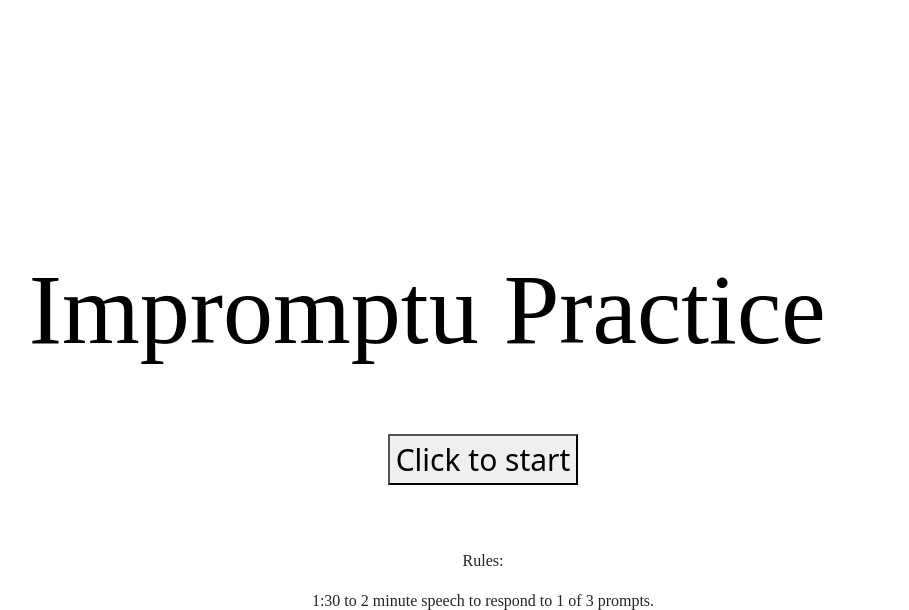
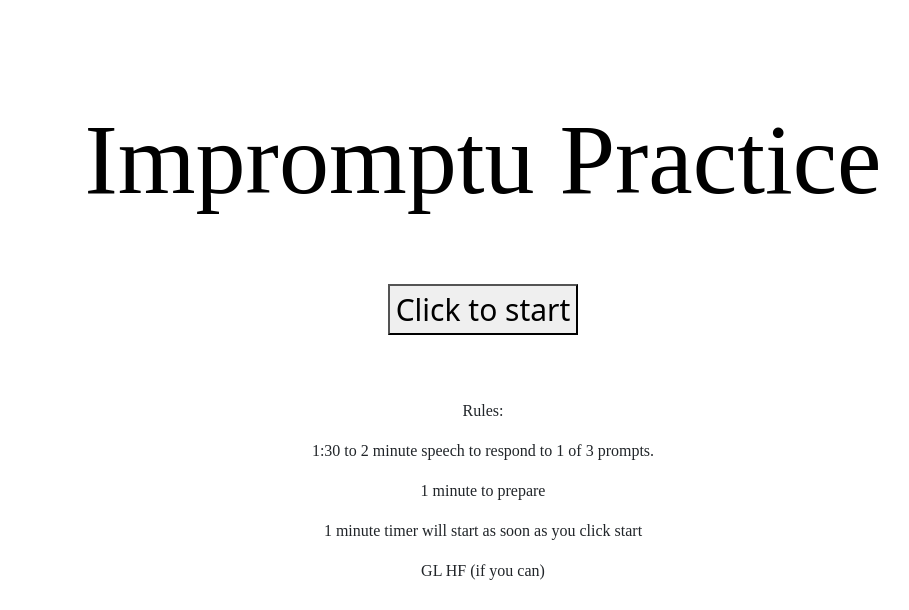
Before and after one commit to KaungHtetSan69/acadecrank, a Django app: template RANKER/rankings/templates/impromptu.html in a window 1280 px wide. Shown: the top 610 px of the page, without its empty margins (157-1066 px from the left). Run offline with Django 5.2, Linux system fonts and the light colour scheme; the template is opened without the code that fills it, so the values that code supplies are empty; parts of the project's set-up code (start-up, migrations or seed data) failed here and were passed over; some web fonts are replaced.

Commit message:
fixing imprompt title

```diff
--- a/RANKER/rankings/static/styles.css
+++ b/RANKER/rankings/static/styles.css
@@ -320,7 +320,7 @@ a:hover{
 #headingdiv{
     margin-top:100px;
 }
-#title{
+#imprompttitle{
     font-size:100px;
     color: black;
     text-align:center;
--- a/RANKER/rankings/templates/impromptu.html
+++ b/RANKER/rankings/templates/impromptu.html
@@ -14,7 +14,7 @@
 <body>
     <div id = "intro">
         <div class="container" id = "headingdiv">
-            <h1 id="title">
+            <h1 id="imprompttitle">
                 Impromptu Practice
             </h1>
         </div>
```
